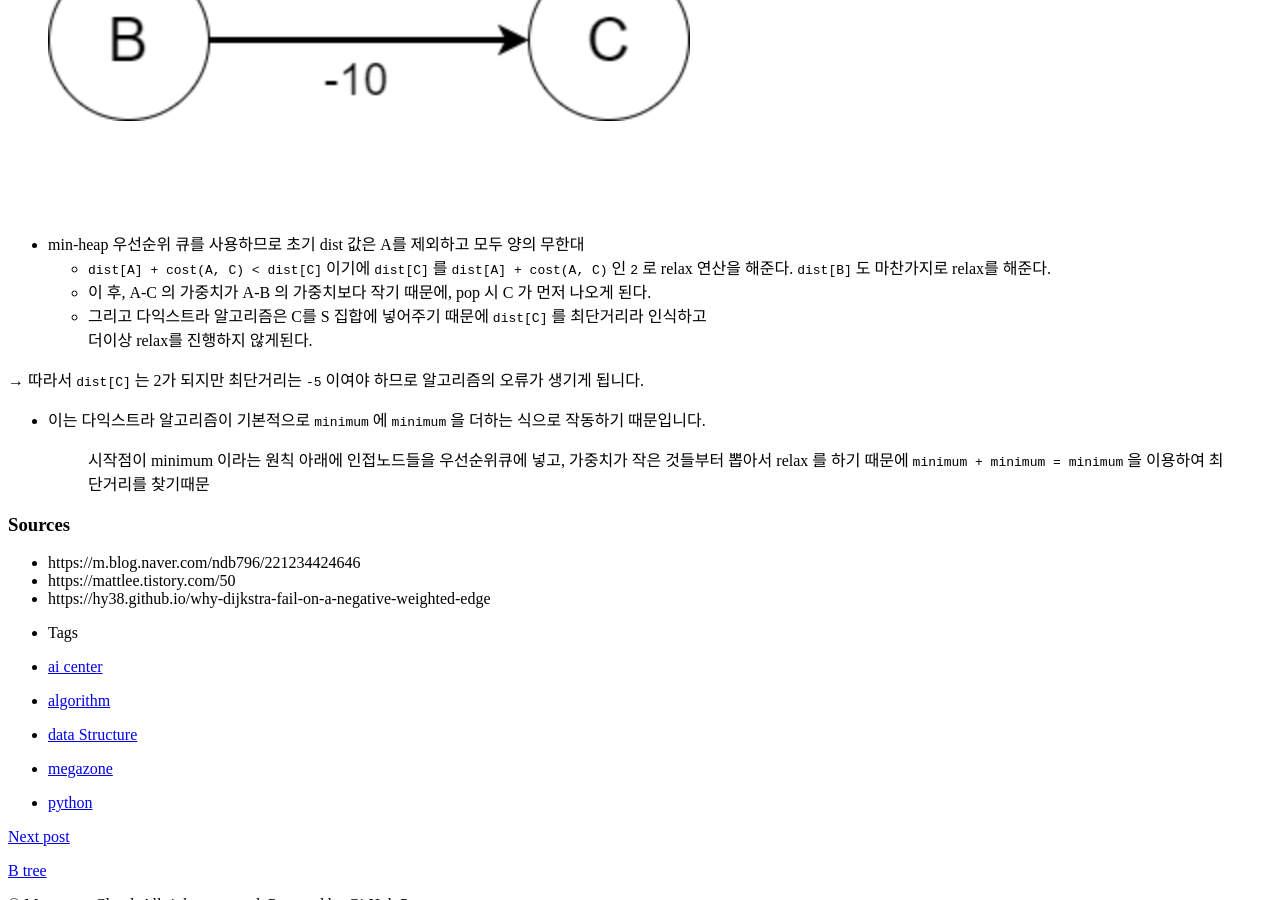
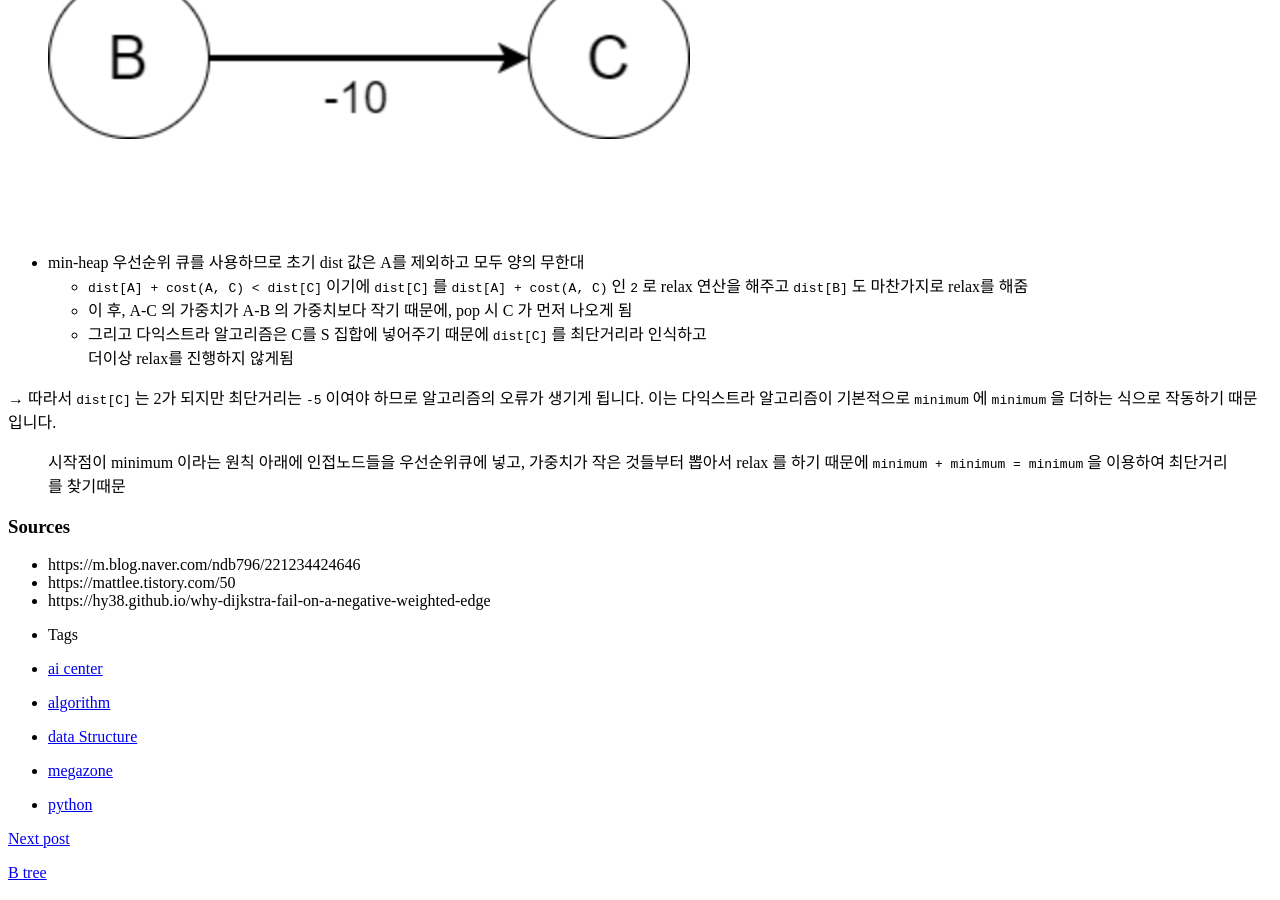
Before and after one commit to AlphaCode-AI/alphacode-ai.github.io, a Jekyll site: the page built from _posts/2022-02-17-dijkstra.md, in a window 1280 px wide and 900 px high, scrolled down 10071 px. Built offline with Jekyll 4.4.1, drawn with Linux system fonts in a browser that asks for light colours; formulas are drawn with MathJax 3; comment, search, counter and statistics services are not loaded.

Commit message:
edit dijkstra post

```diff
--- a/_posts/2022-02-17-dijkstra.md
+++ b/_posts/2022-02-17-dijkstra.md
@@ -39,10 +39,11 @@ author: jin
 <br> - 최단거리는 여러 개의 최단 거리로 이루어져 있음
 <br> - a 에서 b 로 가고 b 에서 c 로 가고 c 에서 d 로 가는 경로가 a 에서 d 로 가는 최단 경로라면 <br>그 과정 속에 있던 a 에서 b 로 가는 각 경로들도 최소가 되어야 함
 <br> - 하나의 최단 거리를 구할 때 그 이전까지 구했던 최단 거리 정보를 그대로 사용하는 특징이 있음
-<br>> 위와 같은 특징 때문에 **작은 문제가 큰 문제 속에 비슷한 형태로 포함되어 있는 <br>** *다이나믹 프로그래밍* 형태로 볼 수 있습니다.
+<br>
+<br>> 위와 같은 특징 때문에 **작은 문제가 큰 문제 속에 비슷한 형태로 포함되어 있는** *다이나믹 프로그래밍* <br>형태로 볼 수 있습니다.
 
 >  &#128270; **그리디 알고리즘으로 말하는 이유** &#128269;
-<br>> 정렬을 사용하기 때문에 **정렬 이후에 가장 적은 것을 선택하는 것이 알고리즘에 포함**되기에 <br>*그리디 알고리즘*으로도 분류될 수 있습니다.
+<br>> 정렬을 사용하기 때문에 **정렬 이후에 가장 적은 것을 선택하는 것이 알고리즘에 포함**되기에 *그리디 알고리즘* <br>으로도 분류될 수 있습니다.
 
 ## &#128204; 다익스트라 - Relax 연산
 본격적인 다익스트라 알고리즘 설명에 앞서 가장 핵심적인 **Relax 연산**에 대해 먼저 설명하겠습니다.
@@ -298,15 +299,12 @@ if __name__ =="__main__":
 ![png](/assets/img/Jin/python_data_structure/dij11.png)
 
 - min-heap 우선순위 큐를 사용하므로 초기 dist 값은 A를 제외하고 모두 양의 무한대
-    - `dist[A] + cost(A, C) < dist[C]` 이기에 `dist[C]` 를 `dist[A] + cost(A, C)` 인 `2` 로 relax 연산을 해준다. `dist[B]` 도 마찬가지로 relax를 해준다.
-    - 이 후, A-C 의 가중치가 A-B 의 가중치보다 작기 때문에, pop 시 C 가 먼저 나오게 된다.
-    - 그리고 다익스트라 알고리즘은 C를 S 집합에 넣어주기 때문에  `dist[C]` 를 최단거리라 인식하고 <br>더이상 relax를 진행하지 않게된다.
+    - `dist[A] + cost(A, C) < dist[C]` 이기에 `dist[C]` 를 `dist[A] + cost(A, C)` 인 `2` 로 relax 연산을 해주고 `dist[B]` 도 마찬가지로 relax를 해줌
+    - 이 후, A-C 의 가중치가 A-B 의 가중치보다 작기 때문에, pop 시 C 가 먼저 나오게 됨
+    - 그리고 다익스트라 알고리즘은 C를 S 집합에 넣어주기 때문에  `dist[C]` 를 최단거리라 인식하고 <br>더이상 relax를 진행하지 않게됨
 
-→ 따라서 `dist[C]` 는 2가 되지만 최단거리는 `-5` 이여야 하므로 알고리즘의 오류가 생기게 됩니다.
-
-- 이는 다익스트라 알고리즘이 기본적으로 `minimum` 에 `minimum` 을 더하는 식으로 작동하기 때문입니다.
-
-    >   시작점이 minimum 이라는 원칙 아래에 인접노드들을 우선순위큐에 넣고, 가중치가 작은 것들부터 뽑아서 relax 를 하기 때문에 `minimum + minimum = minimum` 을 이용하여 최단거리를 찾기때문
+→ 따라서 `dist[C]` 는 2가 되지만 최단거리는 `-5` 이여야 하므로 알고리즘의 오류가 생기게 됩니다. 이는 다익스트라 알고리즘이 기본적으로 `minimum` 에 `minimum` 을 더하는 식으로 작동하기 때문입니다.
+>   시작점이 minimum 이라는 원칙 아래에 인접노드들을 우선순위큐에 넣고, 가중치가 작은 것들부터 뽑아서 relax 를 하기 때문에 `minimum + minimum = minimum` 을 이용하여 최단거리를 찾기때문
 
 ### Sources
 
```
